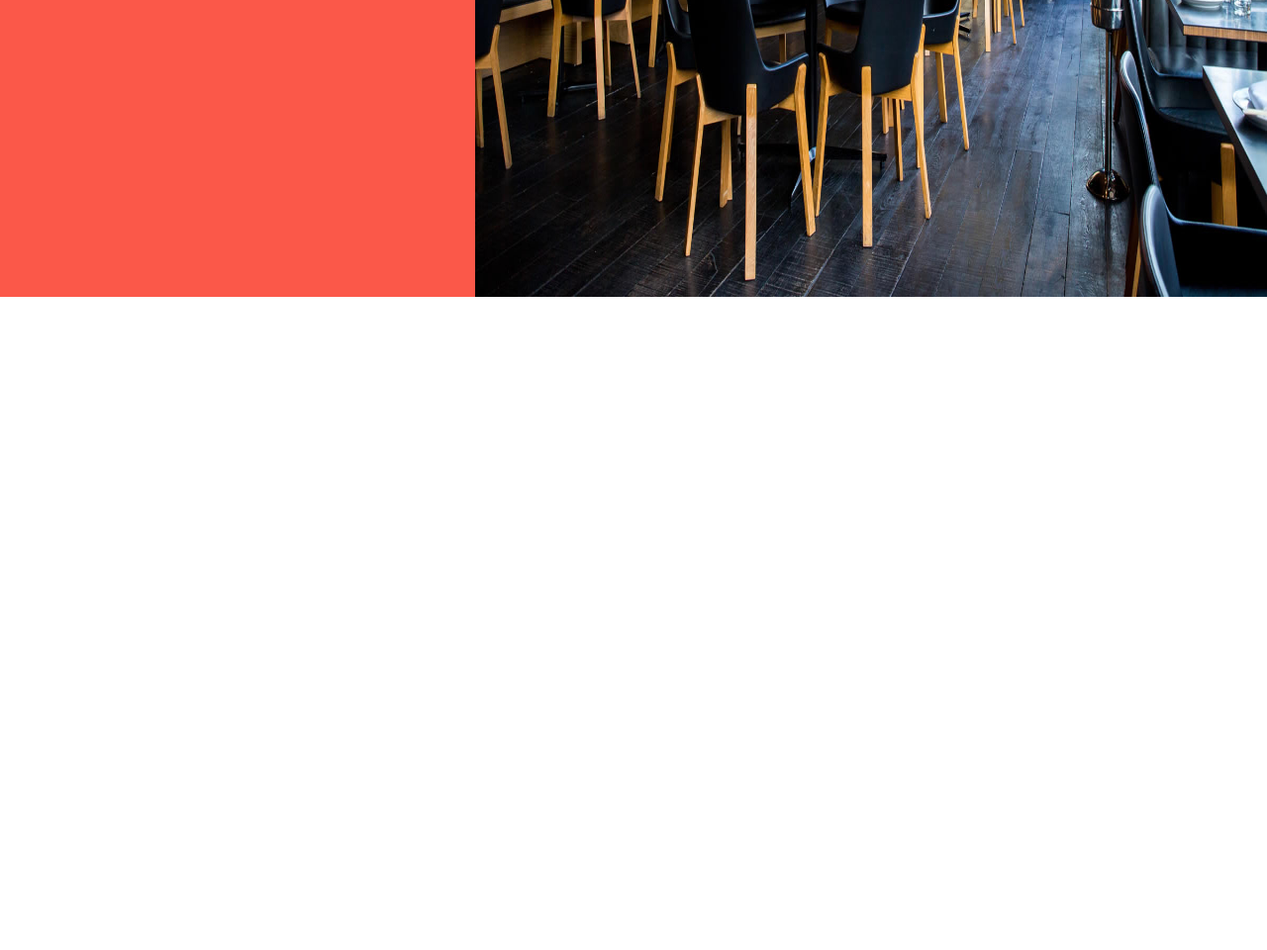
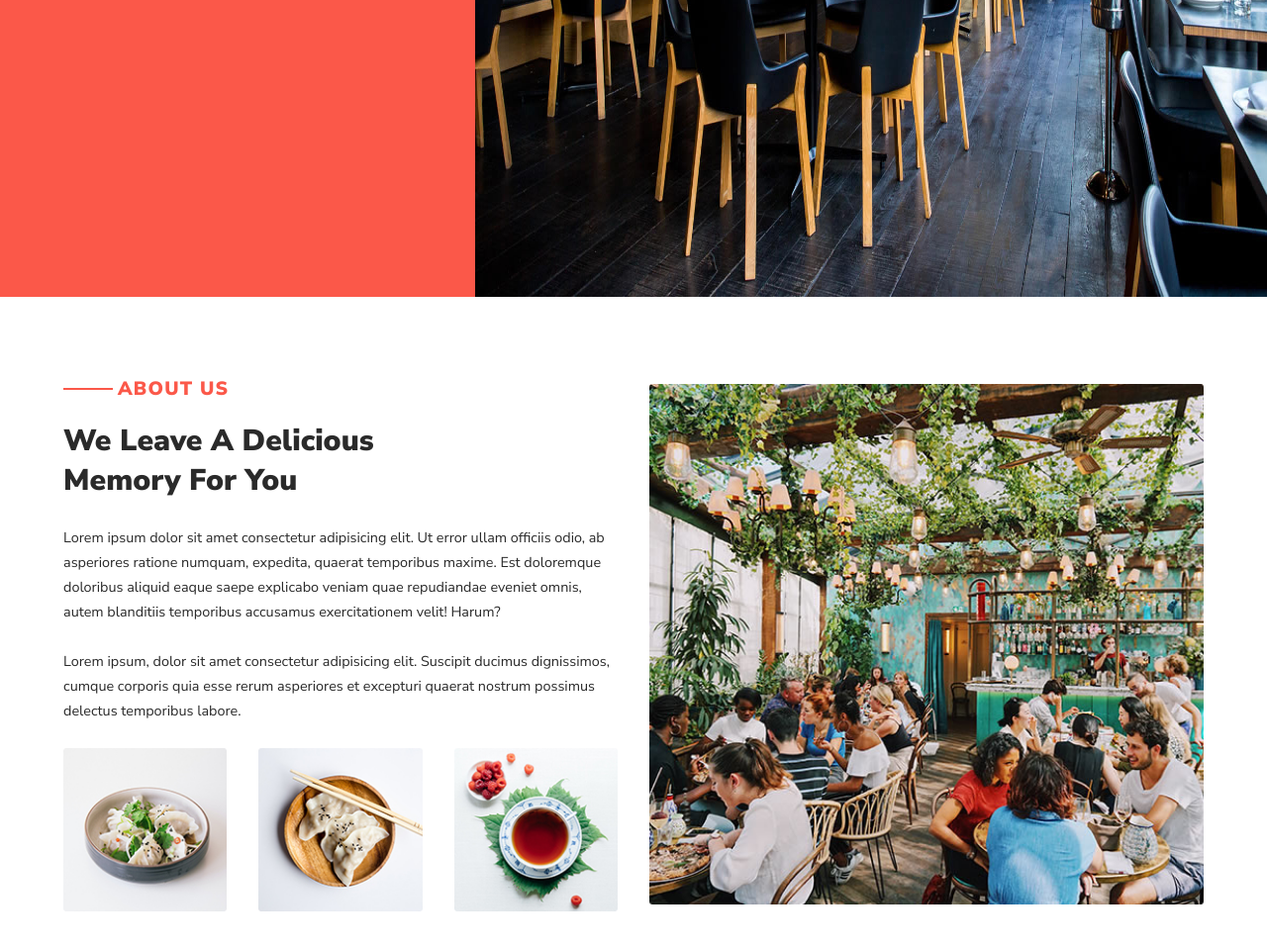
Before and after one commit to hisamuddin01/classy-cafe, a plain HTML site: page index.html in a window 1280 px wide. Shown: the part 625-1585 px from the top of the page at 99% size. Before the commit the page ends 925 px from the top, so only its background shows below. Drawn offline with Linux system fonts and the light colour scheme; a web font is replaced by a local one.

Commit message:
about section added

```diff
--- a/css/style.css
+++ b/css/style.css
@@ -177,3 +177,65 @@ h3 {
         padding-top: 0;
     }
 }
+/*========== || ABOUT || ========== */
+.section-padding {
+    padding: 5rem 0;
+}
+.container {
+    width: 90%;
+    max-width: 1200px;
+    margin: auto;
+}
+.section-center {
+    display: flex;
+    align-items: center;
+    justify-content: center;
+    gap: 2rem;
+}
+.col-6 {
+    flex: 6;
+}
+h6 {
+    color: #FB5849;
+    font-size: 1.2rem;
+    text-transform: uppercase;
+    font-weight: 900;
+    letter-spacing: 1.2px;
+}
+.bar {
+    position: relative;
+    padding-left: 55px;
+}
+.bar::before {
+    content: '';
+    position: absolute;
+    width: 50px;
+    height: 2px;
+    background-color: #FB5849;
+    top: 50%;
+    left: 0;
+    transform: translateY(-50%);
+}
+h2 {
+    font-size: 30px;
+    color: #2a2a2a;
+    font-weight: 1000;
+    text-transform: capitalize;
+    line-height: 40px;
+    margin-top: 20px;
+    margin-bottom: 25px;
+}
+p {
+    color: #2a2a2a;
+    font-size: 0.9rem;
+    line-height: 25px;
+    margin-bottom: 25px;
+}
+@media screen and (max-width:768px) {
+    .section-center {
+        flex-direction: column;
+    }
+    .about-text-img {
+        flex-direction: row;
+    }
+}
--- a/index.html
+++ b/index.html
@@ -51,6 +51,37 @@
                 </article>
             </section>
         <!----------------- END HERO ---------------->
+        <!----------------- ABOUT ---------------->
+        <section id="about" class="section-padding">
+            <div class="container">
+                <div class="section-center">
+                    <div class="col-6 about-text">
+                        <h6 class="bar">About Us</h6>
+                        <h2>We leave a delicious <br> memory for you</h2>
+                        <div class="desc">
+                            <p>Lorem ipsum dolor sit amet consectetur adipisicing elit. Ut error ullam officiis odio, ab asperiores ratione numquam, expedita, quaerat temporibus maxime. Est doloremque doloribus aliquid eaque saepe explicabo veniam quae repudiandae eveniet omnis, autem blanditiis temporibus accusamus exercitationem velit! Harum?</p>
+                            <p>Lorem ipsum, dolor sit amet consectetur adipisicing elit. Suscipit ducimus dignissimos, cumque corporis quia esse rerum asperiores et excepturi quaerat nostrum possimus delectus temporibus labore.</p>
+                        </div>
+                        <div class="about-text-img section-center">
+                            <div class="col-4">
+                                <img src="./images/about-thumb-01.jpg" alt="img" >
+                            </div>
+                            <div class="col-4">
+                                <img src="./images/about-thumb-02.jpg" alt="img" >
+                            </div>
+                            <div class="col-4">
+                                <img src="./images/about-thumb-03.jpg" alt="img" >
+                            </div>
+                        </div>
+                    </div>
+                    <div class="col-6 about-img">
+                        <img src="./images/about-video-bg.jpg" alt="">
+                    </div>
+                </div>
+            </div>
+        </section>
+        <!----------------- END ABOUT ---------------->
+
     </main>
     <script src="app.js"></script>
 </body>
```
Also changed, not shown: images/about-thumb-01.jpg (added), images/about-thumb-02.jpg (added), images/about-thumb-03.jpg (added), images/about-video-bg.jpg (added).
